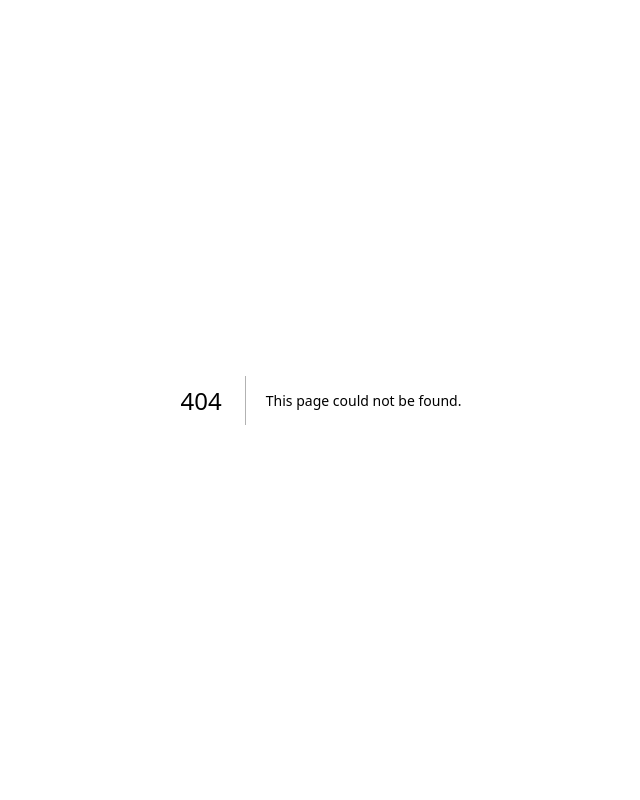
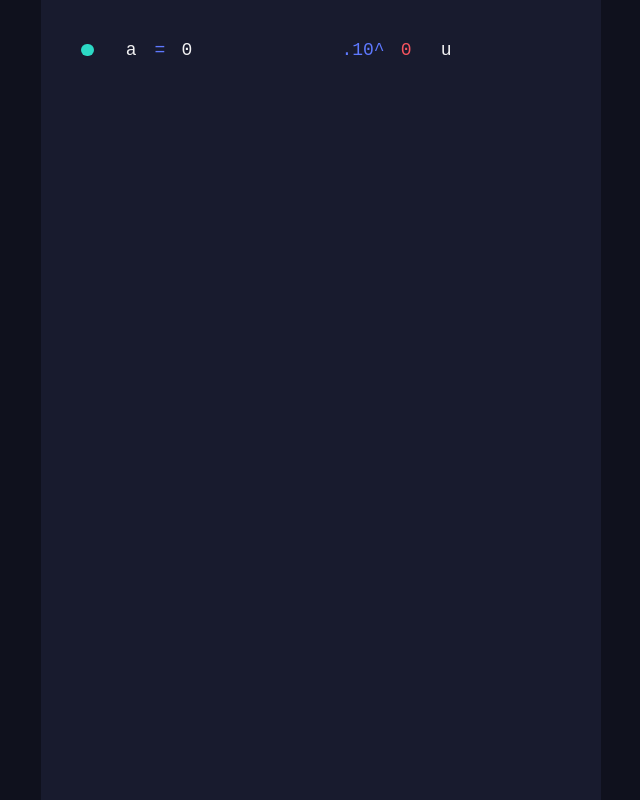
Before and after one commit to marcusvpires/algebra-system, a Next.js app: page /equation in a window 1280 px wide. Before the commit this address had no page. Shown: the whole page, without its empty margins (319-959 px from the left). Built offline with nearby package versions, Linux system fonts and the light colour scheme.

Commit message:
paameter

```diff
--- a/assets/cssReset.tsx
+++ b/assets/cssReset.tsx
@@ -47,5 +47,18 @@ const GlobalStyles = createGlobalStyle`
   * {
     box-sizing: border-box;
   }
+
+  --background:	#282a36;
+  --currentLine:	#44475a;
+  --selection:	#44475a;
+  --foreground:	#f8f8f2;
+  --comment:	#6272a4;
+  --cyan:	#8be9fd;
+  --green:	#50fa7b;
+  --orange:	#ffb86c;
+  --pink:	#ff79c6;
+  --purple:	#bd93f9;
+  --red:	#ff5555;
+  --yellow:	#f1fa8c;
 `;
 export default GlobalStyles;
--- /dev/null
+++ b/components/Parameters/index.tsx
@@ -0,0 +1,14 @@
+import React, { FunctionComponent } from 'react';
+import * as S from './styled';
+
+import Parameter from './parameter';
+
+const Parameters: FunctionComponent = (): JSX.Element => {
+  return (
+    <S.Wrapper>
+      <Parameter />
+    </S.Wrapper>
+  );
+};
+
+export default Parameters;
--- /dev/null
+++ b/components/Parameters/parameter.tsx
@@ -0,0 +1,85 @@
+import React, { ChangeEvent, FunctionComponent, useState } from 'react';
+import * as S from './styled';
+
+interface Parm {
+  color: string;
+  letter: string;
+  value: number;
+  base10: number;
+  unity: string;
+}
+
+const defaultParm = {
+  color: '#2cd9c5',
+  letter: 'a',
+  value: 0,
+  base10: 0,
+  unity: 'u',
+};
+
+const Parameter: FunctionComponent = (): JSX.Element => {
+  const [parm, setParm] = useState<Parm>(defaultParm);
+
+  const handleChange = (event: ChangeEvent<HTMLInputElement>) => {
+    if (event.target.type === 'number') {
+      if (event.target.value.toString().length > event.target.maxLength) return;
+      console.log(event.target.value);
+    }
+    setParm({ ...parm, [event.target.name]: event.target.value });
+  };
+
+  return (
+    <S.Parameter>
+      <S.Color>
+        <S.ColorLabel htmlFor='color' color={parm.color} />
+        <S.ColorInput
+          name='color'
+          type='color'
+          value={parm.color}
+          onChange={handleChange}
+        />
+      </S.Color>
+      <S.Input
+        width='1.8rem'
+        type='text'
+        name='letter'
+        value={parm.letter}
+        placeholder='v'
+        onChange={handleChange}
+        maxLength={1}
+      />
+      <S.Span>=</S.Span>
+      <S.InputNum
+        width='10rem'
+        type='number'
+        name='value'
+        placeholder='0'
+        value={parm.value}
+        onChange={handleChange}
+        maxLength={14}
+      />
+      <S.Span>.10^</S.Span>
+      <S.InputNum
+        width='2.5rem'
+        type='number'
+        name='base10'
+        placeholder='0'
+        value={parm.base10}
+        onChange={handleChange}
+        maxLength={2}
+        color='#f7545f'
+      />
+      <S.Input
+        width='8rem'
+        type='text'
+        name='unity'
+        value={parm.unity}
+        placeholder='u'
+        onChange={handleChange}
+        maxLength={11}
+      />
+    </S.Parameter>
+  );
+};
+
+export default Parameter;
--- /dev/null
+++ b/components/Parameters/styled.tsx
@@ -0,0 +1,88 @@
+import styled from 'styled-components';
+
+export const Wrapper = styled.section`
+  width: 35rem;
+  height: 100vh;
+  padding: 2rem;
+  display: flex;
+  justify-content: stretch;
+  flex-direction: column;
+  background-color: #181b2e;
+  font-family: 'Courier New', Courier, monospace;
+`;
+
+export const Parameter = styled.div`
+  width: auto;
+  display: flex;
+  align-items: center;
+  font-size: large;
+  color: #f2f2f3;
+`;
+
+export const Color = styled.div`
+  height: 0.8rem;
+  width: 0.8rem;
+  padding: 0;
+  margin: .5rem;
+  margin-right: 1.5rem;
+  border-radius: 50%;
+  border: none;
+`;
+
+export const ColorLabel = styled.label`
+  position: relative;
+  height: 0.8rem;
+  width: 0.8rem;
+  display: block;
+  padding: 0;
+  border-radius: 50%;
+  border: none;
+  background-color: ${(props) => props.color};
+  cursor: pointer;
+`;
+
+export const ColorInput = styled.input`
+  position: relative;
+  top: -0.8rem;
+  height: 0.8rem;
+  width: 0.8rem;
+  padding: 0;
+  border: none;
+  opacity: 0;
+  cursor: pointer;
+`;
+
+export const Input = styled.input`
+  width: ${(props) => props.width};
+  padding: .5rem;
+  background-color: transparent;
+  border: none;
+  outline: none;
+  font-family: inherit;
+  font-size: large;
+  color: #f2f2f3;
+  /* background-color: red; */
+`;
+
+export const Span = styled.div`
+  padding: .5rem;
+  color: #5e79ff;
+`;
+
+export const InputNum = styled.input`
+  width: ${(props) => props.width};
+  padding: .5rem;
+  background-color: transparent;
+  border: none;
+  outline: none;
+  font-family: inherit;
+  font-size: large;
+  color: ${props => props.color ? props.color : '#f2f2f3'};
+
+  -moz-appearance: textfield;
+  &::-webkit-outer-spin-button,
+  &::-webkit-inner-spin-button {
+    -webkit-appearance: none;
+    margin: 0;
+  }
+`;
--- a/components/mathContainer/variables/styled.tsx
+++ b/components/mathContainer/variables/styled.tsx
@@ -3,9 +3,9 @@ import styled from 'styled-components';
 export const Wrapper = styled.section`
   height: 80vh;
   width: 60vw;
+  padding: 1rem;
   display: flex;
+  flex-wrap: wrap;
   align-items: center;
-  justify-content: center;
-  font-size: x-large;
-  color: #c9d1d9;
+  justify-content: stretch;
 `;
--- /dev/null
+++ b/pages/equation.tsx
@@ -0,0 +1,14 @@
+import React, { FunctionComponent } from 'react';
+import * as S from '../styles/pages/Equation'
+
+import Parameters from '../components/Parameters';
+
+const EquationPage: FunctionComponent = (): JSX.Element => {
+  return (
+    <S.Wrapper>
+      <Parameters />
+    </S.Wrapper>
+  );
+};
+
+export default EquationPage;
--- /dev/null
+++ b/styles/pages/Equation.tsx
@@ -0,0 +1,12 @@
+import styled from "styled-components";
+
+export const Wrapper = styled.main`
+  height: 100vh;
+  width: 100vw;
+  background-color: #0f111d;
+  font-family: -apple-system, BlinkMacSystemFont, 'Segoe UI', Roboto, Oxygen, Ubuntu, Cantarell, 'Open Sans', 'Helvetica Neue', sans-serif;
+  font-size: medium;
+  display: flex;
+  align-items: center;
+  justify-content: center;
+`
```
Also changed, not shown: components/mathContainer/variables/index.tsx (+10 -0 lines).
